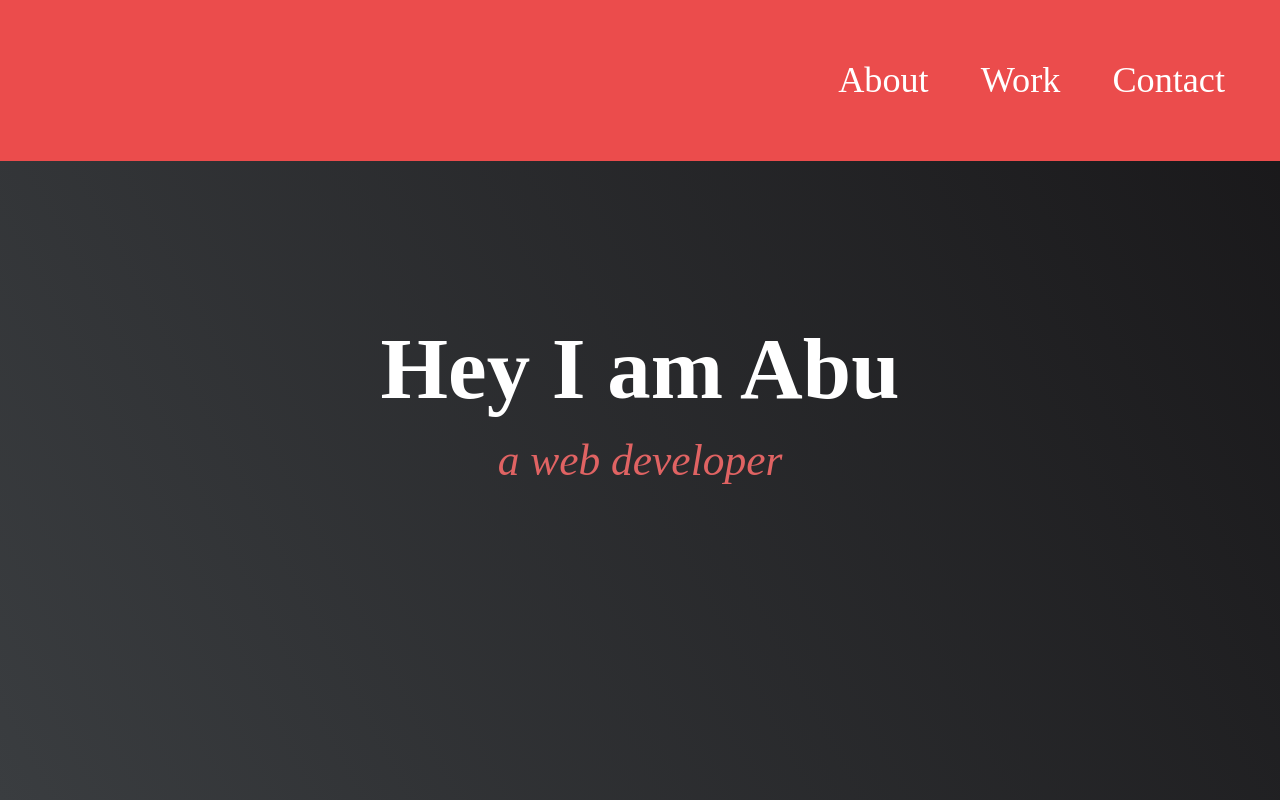
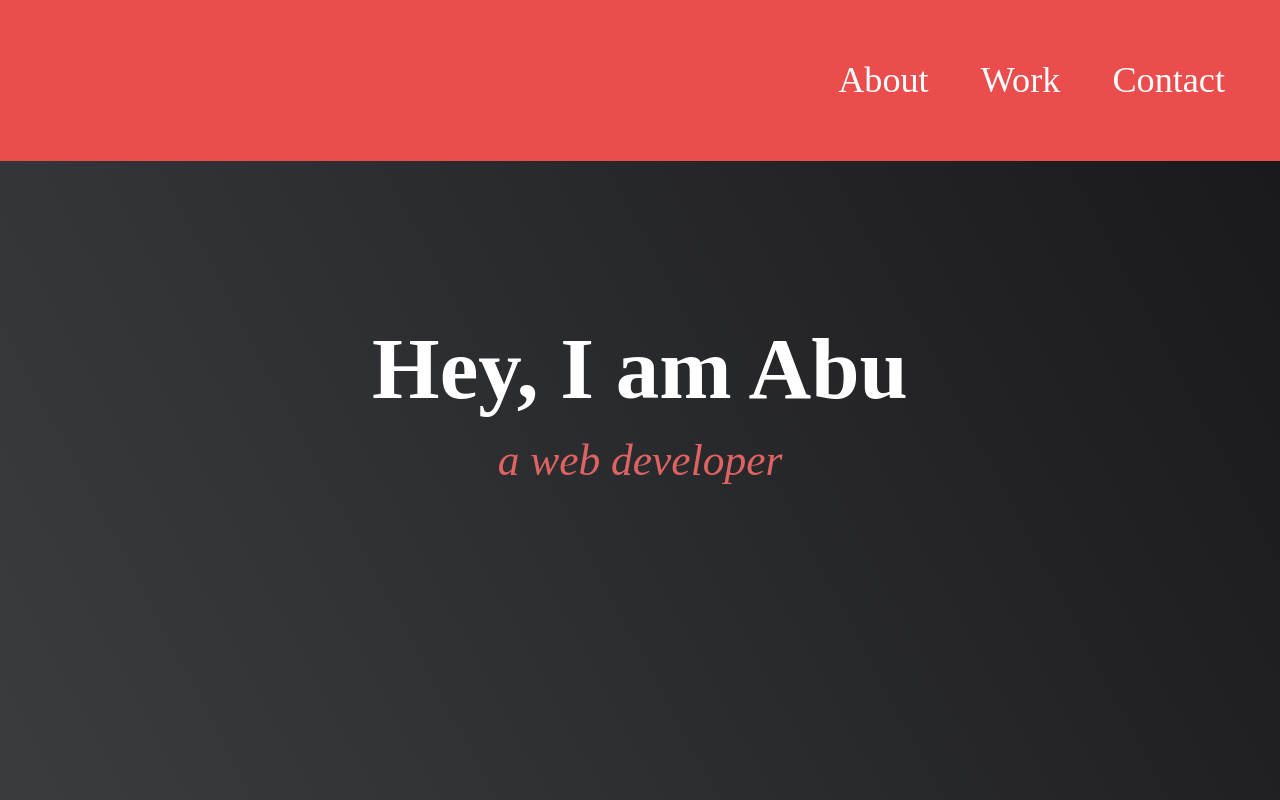
Before and after one commit to abu-23/ReactTraining_portfolio, a plain HTML site: page index.html in a window 1280 px wide. Shown: the top 800 px of the page. Drawn offline with Linux system fonts and the light colour scheme.

Commit message:
Update index.html

```diff
--- a/index.html
+++ b/index.html
@@ -34,7 +34,7 @@
 <!-- welcome section -->
 
   <section id="welcome-section" class="welcome-section">
-    <h1>Hey I am Abu</h1>
+    <h1>Hey, I am Abu</h1>
     <p>a web developer</p>
   </section>
 
```
